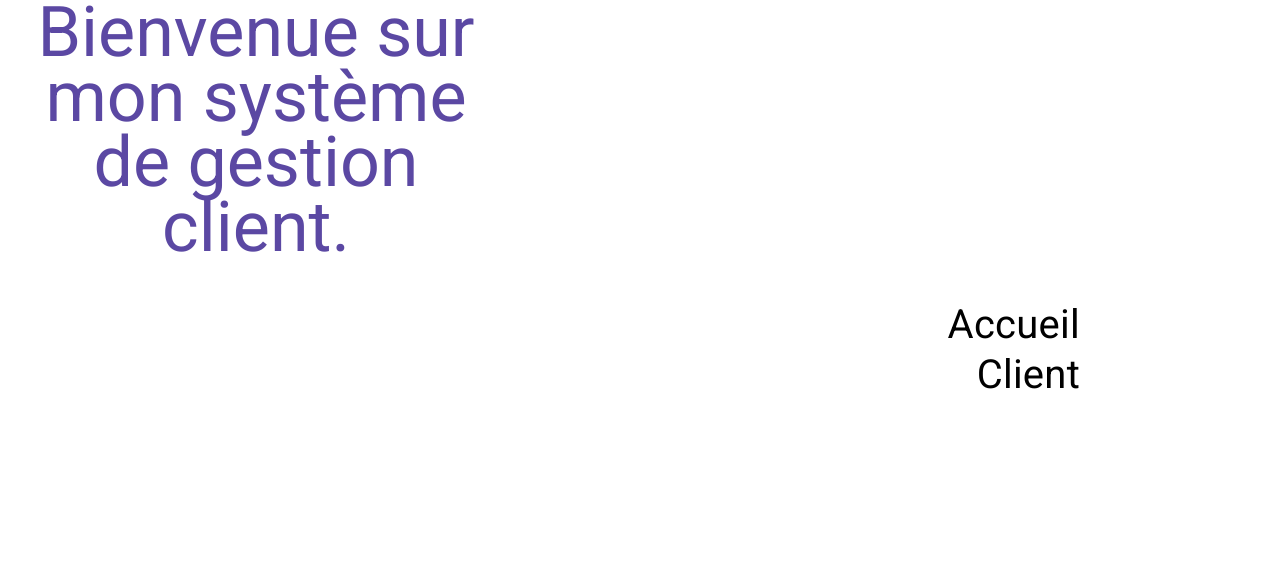
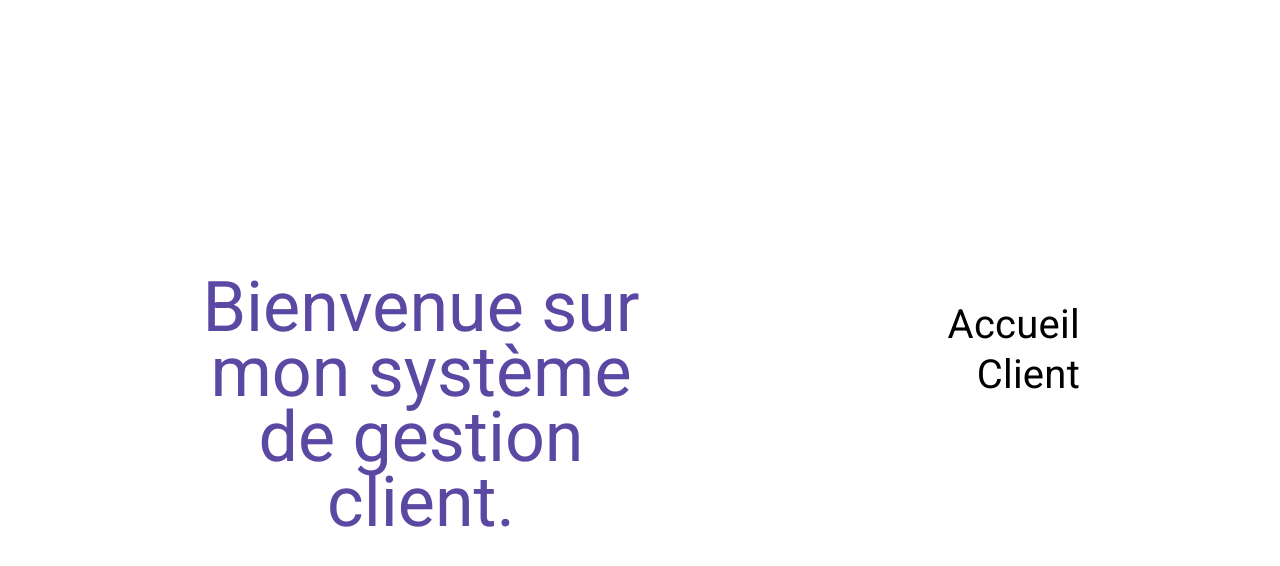
Before and after one commit to ClaireVanlerberghe/projetClaire, an Angular app: page / in a window 1280 px wide. Shown: the top 566 px of the page. Built offline with nearby package versions, Linux system fonts and the light colour scheme.

Commit message:
"Projet terminé"

```diff
--- a/src/app/create-button/create-button.component.html
+++ b/src/app/create-button/create-button.component.html
@@ -1,8 +1,8 @@
 <h2 mat-dialog-title>Création nouveau client</h2>
 <mat-dialog-content class="mat-typography" >
 
-<form (ngSubmit)="onCreate()" style="width: 50vw; display: flex;
-flex-wrap: wrap; gap: 6px; justify-content: space-evenly;">
+<form (ngSubmit)="onCreate()" style="width: 45vw; display: flex;
+flex-wrap: wrap; gap: 6px; justify-content: space-evenly; margin-top: 5px;">
   <mat-form-field appearance="outline">
       <mat-label>Nom</mat-label>
       <input type="text" name="nom" matInput required [(ngModel)]="client.nom">
--- a/src/app/edit-button/edit-button.component.html
+++ b/src/app/edit-button/edit-button.component.html
@@ -1,8 +1,8 @@
 <h2 mat-dialog-title>Modification client</h2>
 <mat-dialog-content class="mat-typography" >
 
-<form (ngSubmit)="onEdit()" style="width: 50vw; display: flex;
-flex-wrap: wrap; gap: 6px; justify-content: space-evenly;">
+<form (ngSubmit)="onEdit()" style="width: 45vw; display: flex;
+flex-wrap: wrap; gap: 6px; justify-content: space-evenly; margin-top: 5px;">
   <mat-form-field appearance="outline">
       <mat-label>{{data.client.nom}}</mat-label>
       <input type="text" name="nom" matInput required [(ngModel)]="data.client.nom">
--- a/src/app/home-page/home-page.component.scss
+++ b/src/app/home-page/home-page.component.scss
@@ -5,6 +5,7 @@ h1{
     color: #5b48a3;
     text-align: center;
     line-height: 65px;
-    display: flex;
-    justify-content: center;
+    position: absolute;
+    left: 165px;
+    top: 275px;
 }
```
